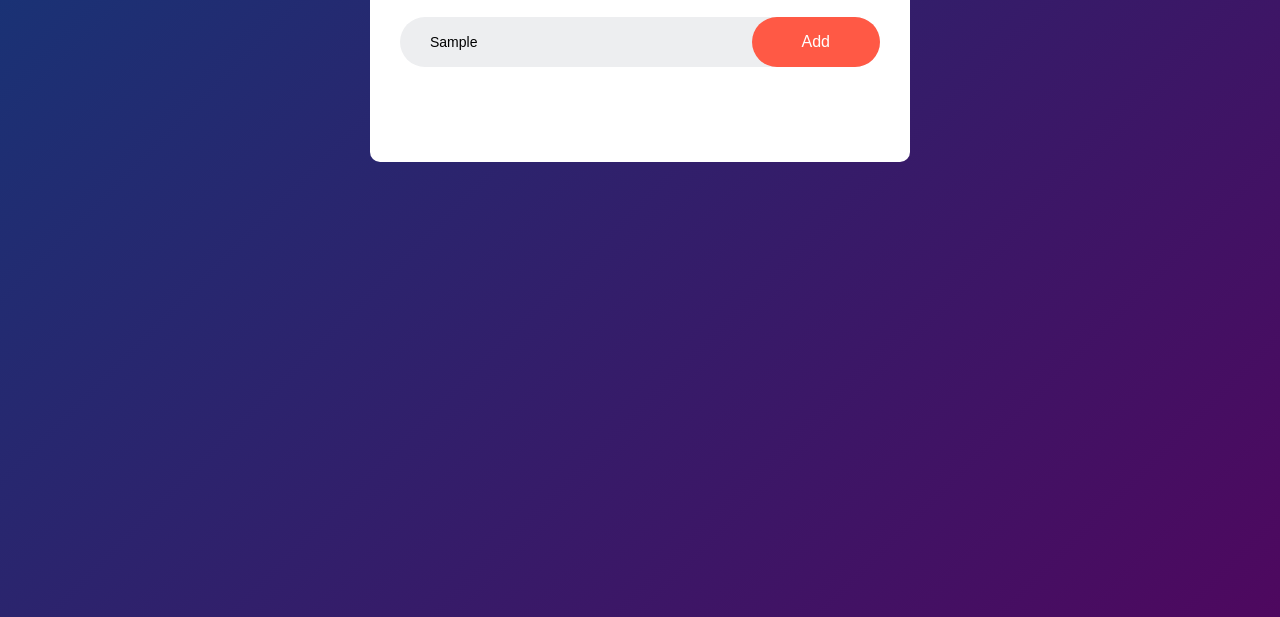
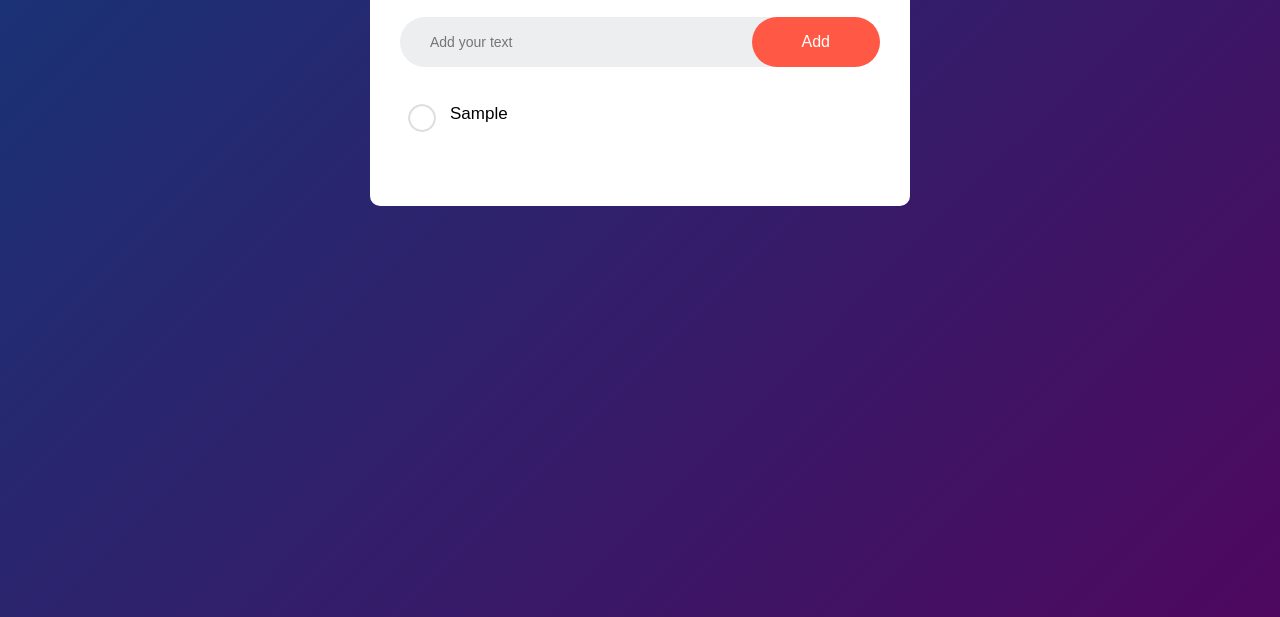
Before and after one commit to Mouazmj/To-Do-List, a plain HTML site: page index.html in a window 1280 px wide. Both pictures are taken after typing "Sample" into the empty fields and a click on the button "Add". Shown: the part 183-800 px from the top of the page. Drawn offline with Linux system fonts and the light colour scheme.

Commit message:
Now being able to add text to the container with the button

```diff
--- a/index.html
+++ b/index.html
@@ -21,5 +21,6 @@
             </ul>
         </div>
     </div>
+    <script src="index.js"></script>
 </body>
 </html>
--- a/index.js
+++ b/index.js
@@ -2,5 +2,13 @@ let inputValue = document.getElementById('input-box')
 let listContainer = document.getElementById('list-container')
 
 const addTask = () => {
+    if (inputValue.value === '') {
+        alert('Please type something')
+    } else {
+        let li = document.createElement('li')
+        li.innerHTML = inputValue.value
+        listContainer.appendChild(li)
+    }
 
+    inputValue.value = ''
 }
```
